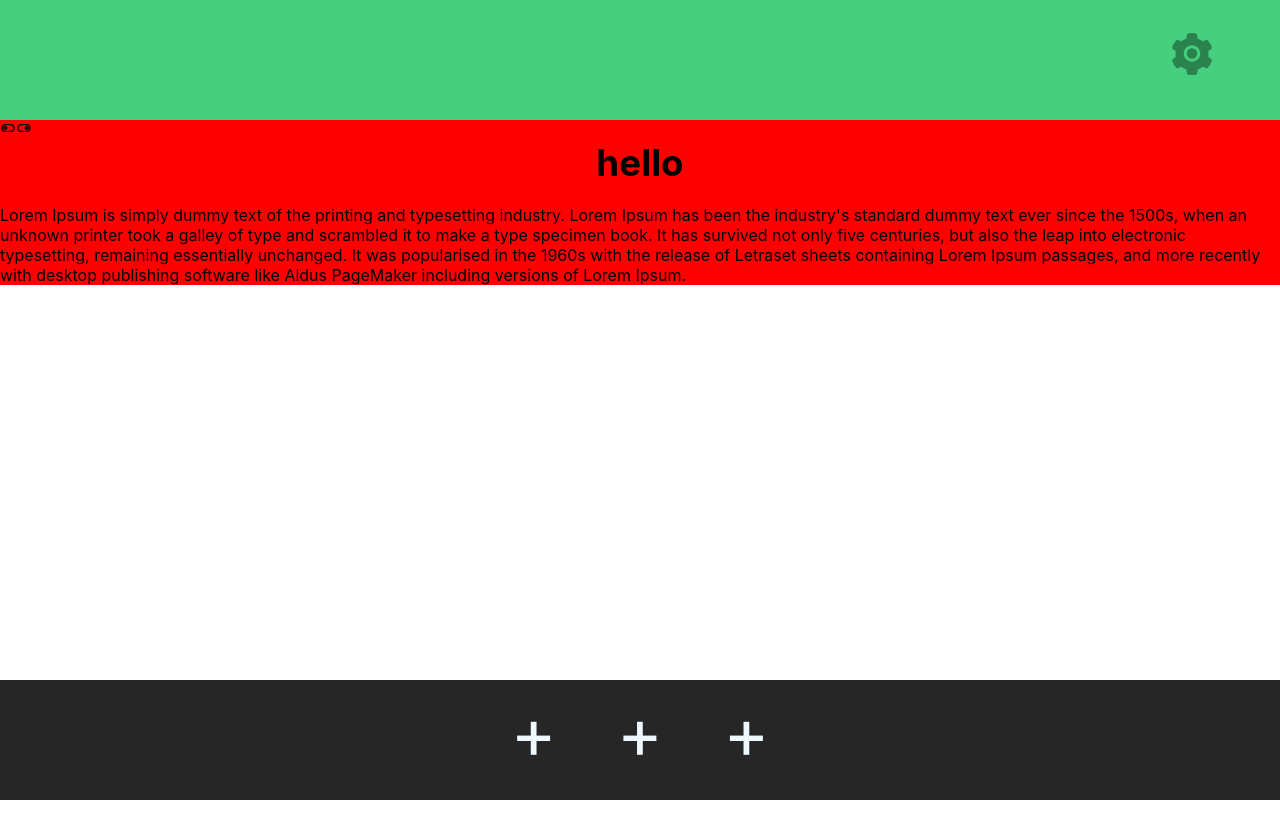
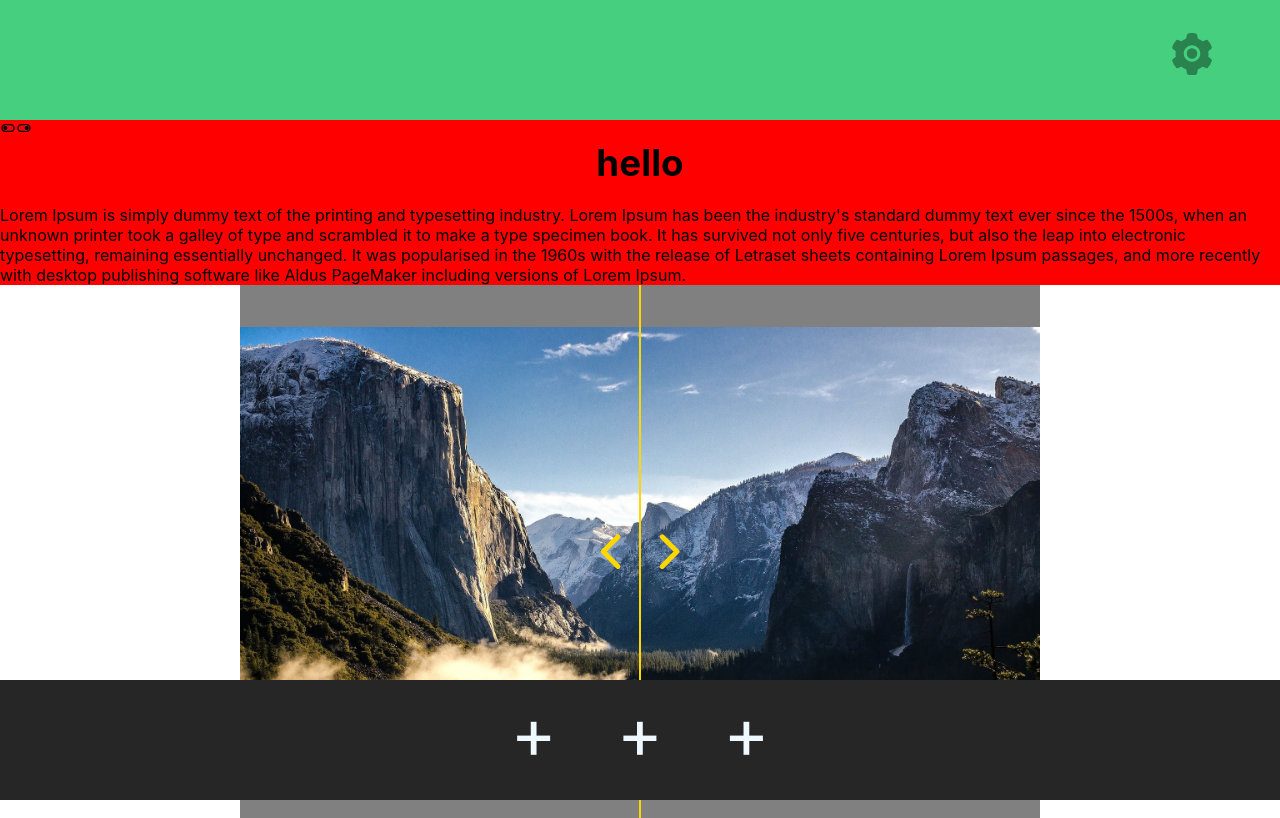
Before and after one commit to Antek97/-brewery, a React (Create React App) app: page / in a window 1280 px wide. Built offline with nearby package versions, Linux system fonts and the light colour scheme.

Commit message:
slider.js moving the slider component to a new file

```diff
--- a/src/App/menu.js
+++ b/src/App/menu.js
@@ -5,6 +5,7 @@ import { AiFillSetting } from "react-icons/ai";
 import NewBeer from './addNewBeer';
 import BeersList from './beersList';
 import Contact from './contactForm';
+import Slider from './slider'
 
 
 class MainPage extends React.Component {
@@ -24,11 +25,12 @@ class MainPage extends React.Component {
             <BiToggleRight/>
         </div>
       </section>
-      <div className></div>
+      <div className=""></div>
         <section className="MainPageContainer">
           <h1 className="MainPageContainer__VlogTitle">hello</h1>
           <p>Lorem Ipsum is simply dummy text of the printing and typesetting industry. Lorem Ipsum has been the industry's standard dummy text ever since the 1500s, when an unknown printer took a galley of type and scrambled it to make a type specimen book. It has survived not only five centuries, but also the leap into electronic typesetting, remaining essentially unchanged. It was popularised in the 1960s with the release of Letraset sheets containing Lorem Ipsum passages, and more recently with desktop publishing software like Aldus PageMaker including versions of Lorem Ipsum.</p>
         </section>
+        <Slider/>
     </div>
     );
   }
--- a/src/App/slider.js
+++ b/src/App/slider.js
@@ -4,28 +4,60 @@ import slider1 from '../Img/slider1.jpg';
 import slider2 from '../Img/slider2.jpg';
 import { FiChevronLeft, FiChevronRight } from "react-icons/fi";
 
-class Slider extends React.Component {
-  state = {  }
-  render() {
+let dragging = false;
+
+// window.div.addEventListener('keydown', (event) => {
+// });
+// imageContainerFirst
+//   width: 100%
+
+// mageContainerSecond
+//   width: 50%
+
+let widthLeft = 50;
+
+const Slider =()=> {
+
+  const widthRight = "100%";
+
+  const leftSlide =()=> {
+    if(widthLeft > 0){
+      widthLeft = widthLeft - 10
+    }
+    console.log(widthLeft)
+  }
+
+
+
+  const RightSlide =()=>{
+    if(widthLeft < 100){
+      widthLeft = widthLeft + 10
+    }
+    console.log(widthLeft)
+  }
+
     return (
+      <div className="sliderCont">
         <section className="slider">
         <div className="slider__imagesContainer">
             <div className="slider__imageContainer slider__imageContainerFirst">
               <img src={slider1} alt="slider" draggable="false"></img>
             </div>
-          <div className="slider__imageContainer slider__imageContainerSecond">
+            <div style={{width: {widthLeft}}} className="slider__imageContainer slider__imageContainerSecond">
               <img src={slider2} alt="slider" draggable="false"></img>
             </div>
           </div>
           <div className="slider__divider">
             <div className="slider__handle">
-            <FiChevronLeft/>
-            <FiChevronRight/>
+              <FiChevronLeft  onClick={leftSlide}/>
+              <FiChevronRight onClick={RightSlide}/>
             </div>
           </div>
         </section>
+      </div>
      );
-  }
 }
 
 export default Slider;
+// `Witaj ${klient.imie}!
+// Przed chwila kupiłeś ${koszyk.ilosc} produktów o łącznej kwocie ${koszyk.cena.toFixed(2)}zl.`
```
Also changed, not shown: src/Img/slider1.jpg, 1 other file (tests, documents, lock files or other folders). Lines whose indentation alone changed are shown as unchanged.
